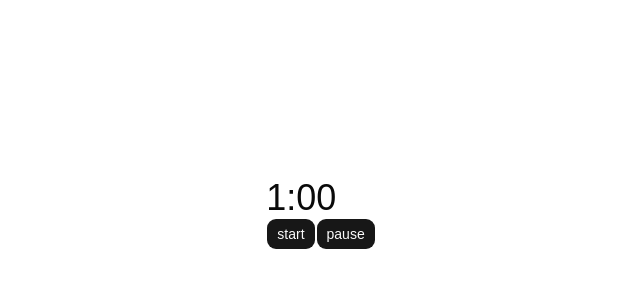
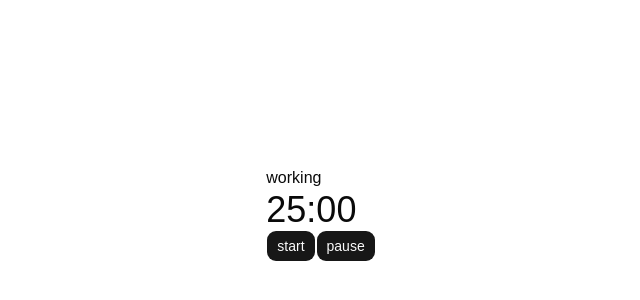
Before and after one commit to kdntiaoao/pomodoro-timer, a React (Vite) app: page / in a window 1280 px wide. Shown: the part 186-486 px from the top of the page, without its empty margins (319-959 px from the left). Built offline with nearby package versions, Linux system fonts and the light colour scheme.

Commit message:
feat: working / break mode 追加

```diff
--- a/src/components/timer.tsx
+++ b/src/components/timer.tsx
@@ -1,15 +1,24 @@
-import { useEffect, useState } from "react";
+import { useCallback, useEffect, useState } from "react";
 import { Button } from "./ui/button";
 
 type Status = "idle" | "progress" | "paused";
+type Mode = "working" | "break";
 
-const initialSeconds = 1 * 60;
+const WORKING_TIME = 25 * 60;
+const BREAK_TIME = 5 * 60;
 
 export function Timer() {
   const [status, setStatus] = useState<Status>("idle");
   const [startedTimestamp, setStartedTimestamp] = useState<number | null>(null);
   const [elapsedMilliseconds, setElapsedMilliseconds] = useState(0);
-  const [seconds, setSeconds] = useState(initialSeconds);
+  const [seconds, setSeconds] = useState(WORKING_TIME);
+  const [mode, setMode] = useState<Mode>("working");
+
+  const currentModeTime = mode === "working" ? WORKING_TIME : BREAK_TIME;
+  const min = Math.trunc(seconds / 60)
+    .toString()
+    .padStart(2, "0");
+  const sec = (seconds % 60).toString().padStart(2, "0");
 
   const start = () => {
     if (status === "progress") {
@@ -27,6 +36,18 @@ export function Timer() {
     setElapsedMilliseconds((prev) => prev + Date.now() - startedTimestamp);
   };
 
+  const changeMode = useCallback(() => {
+    setStatus("idle");
+    setStartedTimestamp(null);
+    if (mode === "working") {
+      setSeconds(BREAK_TIME);
+      setMode("break");
+    } else {
+      setSeconds(WORKING_TIME);
+      setMode("working");
+    }
+  }, [mode]);
+
   useEffect(() => {
     if (status !== "progress") {
       return;
@@ -40,12 +61,10 @@ export function Timer() {
       }
 
       const elapsedSeconds = (elapsedMilliseconds + Date.now() - startedTimestamp) / 1000;
-      setSeconds(Math.max(Math.trunc(initialSeconds - elapsedSeconds), 0));
+      setSeconds(Math.max(Math.trunc(currentModeTime - elapsedSeconds), 0));
 
-      if (elapsedSeconds >= initialSeconds) {
-        setStatus("idle");
-        setStartedTimestamp(null);
-        setSeconds(initialSeconds);
+      if (elapsedSeconds >= currentModeTime) {
+        changeMode();
         return;
       }
 
@@ -57,12 +76,13 @@ export function Timer() {
     return () => {
       cancelAnimationFrame(req);
     };
-  }, [status, startedTimestamp, elapsedMilliseconds]);
+  }, [status, startedTimestamp, elapsedMilliseconds, changeMode, currentModeTime]);
 
   return (
     <div>
+      <p>{mode}</p>
       <p className="text-4xl">
-        {Math.trunc(seconds / 60)}:{(seconds % 60).toString().padStart(2, "0")}
+        {min}:{sec}
       </p>
       <div>
         <Button onClick={start}>start</Button>
```
